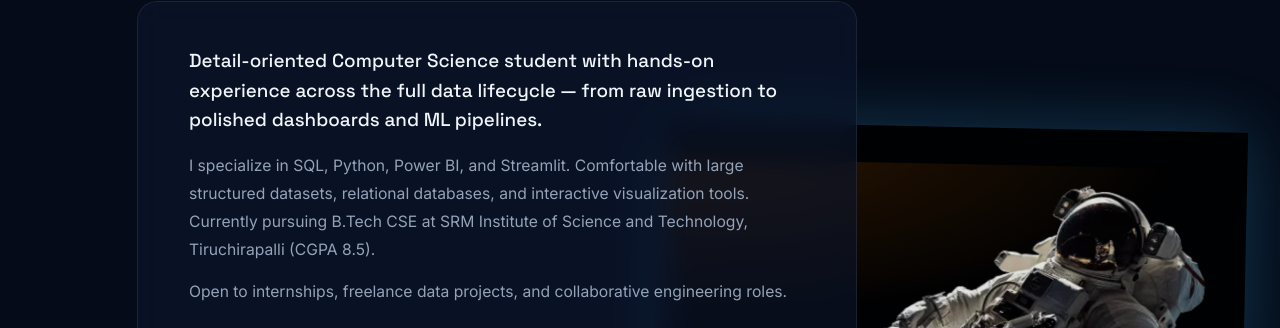
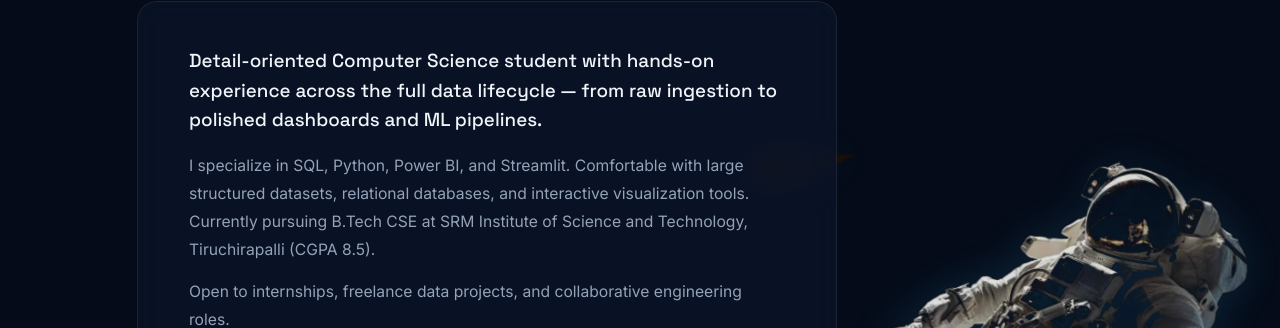
Before and after one commit to arunp061106/Arun-Portfolio, a plain HTML site: page index.html in a window 1280 px wide. Shown: the part 1040-1368 px from the top of the page. Drawn offline with nearby package versions, Linux system fonts and the light colour scheme.

Commit message:
fix: convert astronaut into seamless transparent atmospheric background element behind About section

```diff
--- a/index.html
+++ b/index.html
@@ -80,8 +80,11 @@
   <!-- ABOUT -->
   <section id="about" class="section reveal about-section">
     <!-- Floating Astronaut in Background -->
-    <div class="about-astronaut-bg" aria-hidden="true" data-parallax="0.08">
-      <img src="assets/astronaut.png" alt="" class="about-astronaut-img" draggable="false">
+    <div class="about-astronaut-bg" aria-hidden="true" data-parallax="0.04">
+      <picture>
+        <source srcset="assets/astronaut_floating.webp" type="image/webp">
+        <img src="assets/astronaut_floating.png" alt="" class="about-astronaut-img" draggable="false" loading="lazy">
+      </picture>
       <div class="about-astronaut-glow"></div>
     </div>
 
--- a/style.css
+++ b/style.css
@@ -286,27 +286,27 @@ body::before {
   overflow: visible;
 }
 
-/* Floating Astronaut in the Background */
+/* Floating Astronaut — Atmospheric Background Element */
 .about-astronaut-bg {
   position: absolute;
-  top: 48%;
-  right: -2%;
+  top: 50%;
+  right: -3%;
   transform: translateY(-50%);
-  width: 580px;
-  max-width: 55vw;
+  width: 520px;
+  max-width: 48vw;
   pointer-events: none;
   z-index: 0;
-  opacity: 0.9;
+  opacity: 0.88;
 }
 
 .about-astronaut-img {
   width: 100%;
   height: auto;
   display: block;
-  mix-blend-mode: screen; /* Deep black blends 100% into space background */
-  animation: astronautFloat 8s ease-in-out infinite;
-  filter: drop-shadow(0 0 35px rgba(56,189,248,0.28));
+  animation: spaceFloat 14s ease-in-out infinite;
+  filter: drop-shadow(0 0 22px rgba(56,189,248,0.18));
   user-select: none;
+  pointer-events: none;
 }
 
 .about-astronaut-glow {
@@ -314,32 +314,30 @@ body::before {
   top: 50%;
   left: 50%;
   transform: translate(-50%, -50%);
-  width: 360px;
-  height: 360px;
+  width: 320px;
+  height: 320px;
   border-radius: 50%;
-  background: radial-gradient(circle, rgba(56,189,248,0.18) 0%, rgba(129,140,248,0.06) 45%, transparent 70%);
-  filter: blur(45px);
+  background: radial-gradient(circle, rgba(56,189,248,0.09) 0%, transparent 65%);
+  filter: blur(50px);
   pointer-events: none;
-  animation: astronautFloat 8s ease-in-out infinite;
+  z-index: -1;
+  animation: spaceFloat 14s ease-in-out infinite;
 }
 
-@keyframes astronautFloat {
+@keyframes spaceFloat {
   0%, 100% {
-    transform: translateY(0px) rotate(0deg);
+    transform: translate3d(0, 0, 0) rotate(0deg);
   }
-  35% {
-    transform: translateY(-24px) rotate(-3deg);
-  }
-  70% {
-    transform: translateY(-12px) rotate(2deg);
+  50% {
+    transform: translate3d(0, -14px, 0) rotate(-1.5deg);
   }
 }
 
-/* About Card (Front) */
+/* About Card (Front Layer) */
 .about-card {
   position: relative;
   z-index: 2;
-  max-width: 720px;
+  max-width: 700px;
   padding: 2.8rem 3.2rem;
   margin-top: 2rem;
 }
@@ -671,4 +669,5 @@ body::before {
   .contact-grid { grid-template-columns:1fr; }
   .hero-name { font-size:2.4rem; }
   .about-card { padding: 1.6rem 1.4rem; }
+  .about-astronaut-bg { display: none; }
 }
```
Also changed, not shown: assets/astronaut.png (deleted), assets/astronaut_floating.png (added), assets/astronaut_floating.webp (added).
